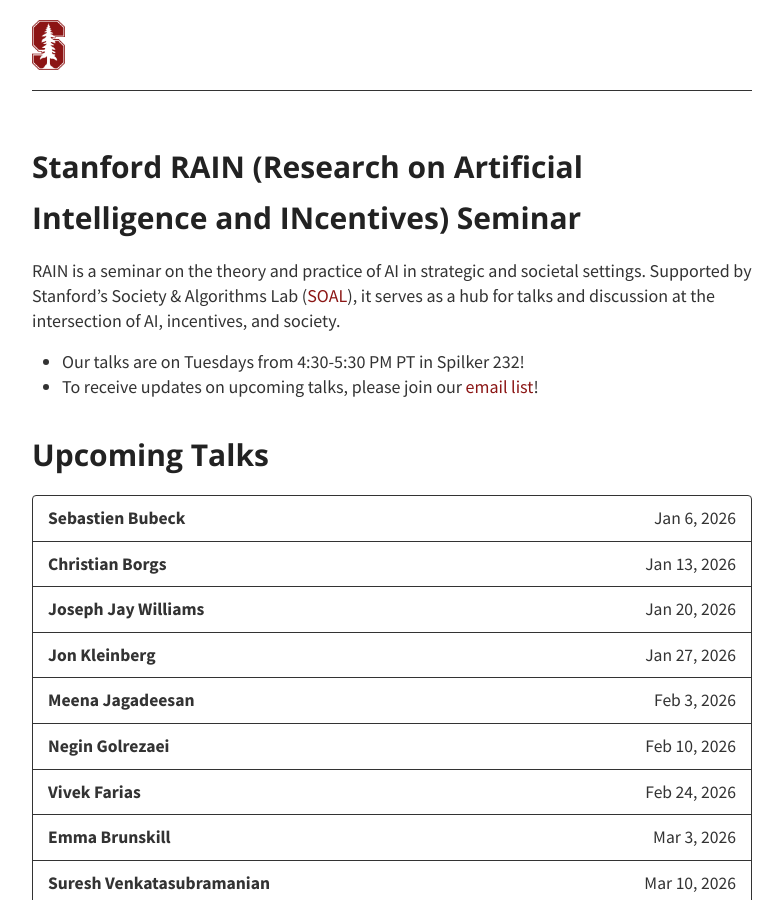
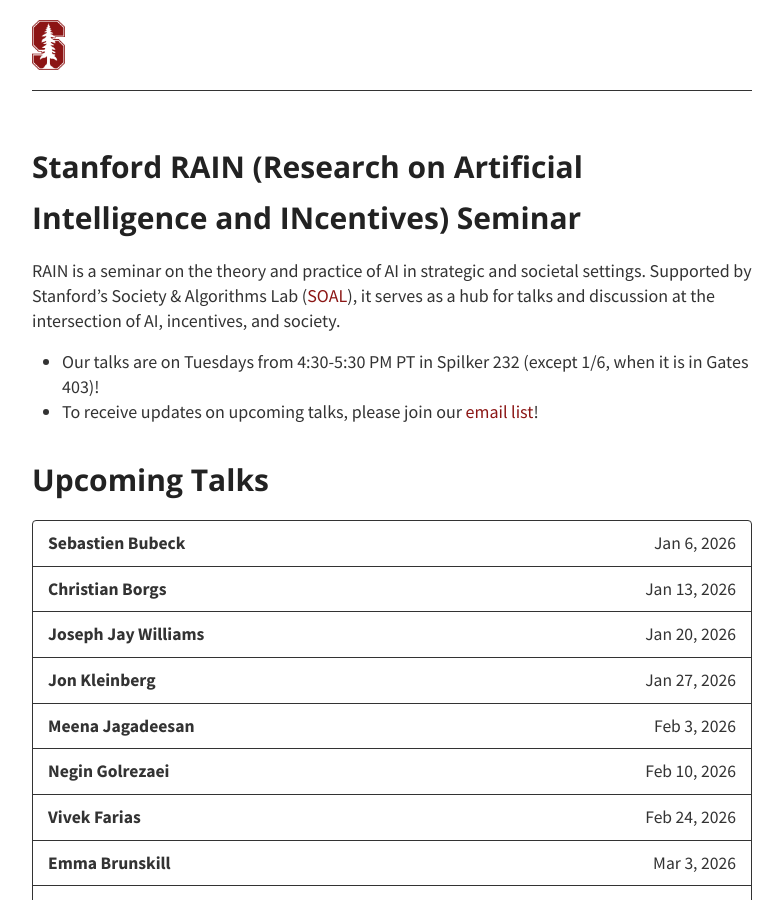
Before and after one commit to stanford-rain-seminar/stanford-rain-seminar.github.io, a Jekyll site: the page built from index.md, in a window 1280 px wide and 900 px high. Shown: the whole window, without its empty margins (248-1031 px from the left). Built offline with Jekyll 4.4.1, drawn with Linux system fonts in a browser that asks for light colours; nearby versions of some CDN libraries; our own code applies the rules of GitHub Pages for plain Markdown files.

Commit message:
Update 1/6 talk location

```diff
--- a/index.md
+++ b/index.md
@@ -8,7 +8,7 @@ meta-description: "The RAIN (Research on Artificial Intelligence and Incentives)
 RAIN is a seminar on the theory and practice of AI in strategic and societal settings. Supported by Stanford’s Society & Algorithms Lab ([SOAL](https://web.stanford.edu/group/soal/)), it serves as a hub for talks and discussion at the intersection of AI, incentives, and society.
 
 
-* Our talks are on Tuesdays from 4:30-5:30 PM PT in Spilker 232!
+* Our talks are on Tuesdays from 4:30-5:30 PM PT in Spilker 232 (except 1/6, when it is in Gates 403)!
 * To receive updates on upcoming talks, please join our [email list](https://mailman.stanford.edu/mailman/listinfo/internetalgs)!
 
 {% for category in site.data.talks %}
```
